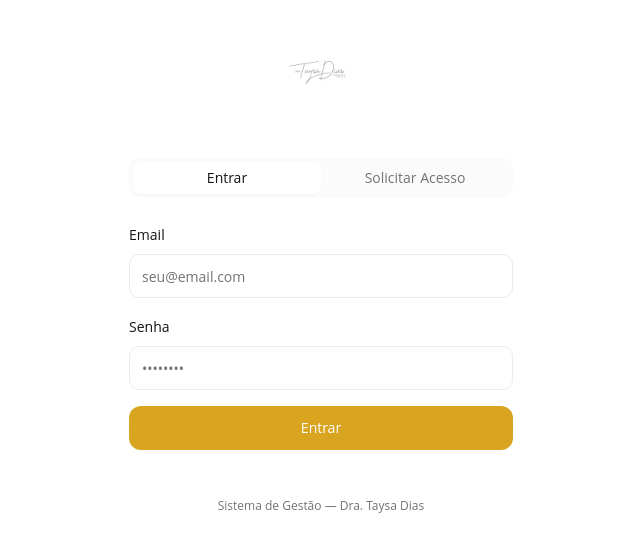
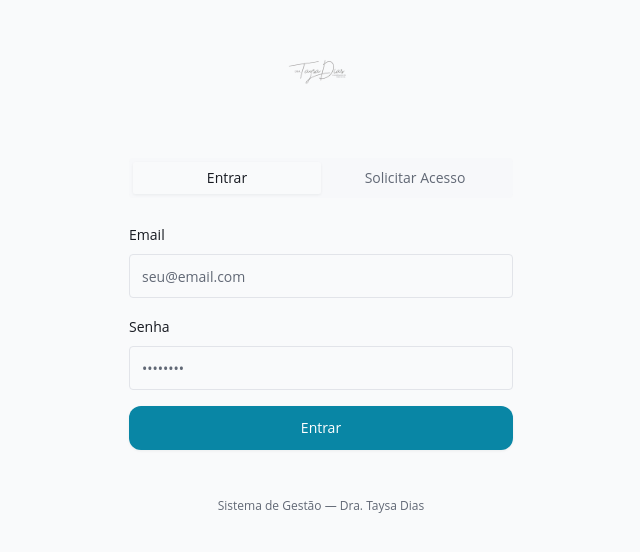
Before and after one commit to VictorCamisa/remix-of-remix-of-esthetic-flow, a React (Vite) app: page /auth in a window 1280 px wide. Shown: the part 132-684 px from the top of the page, without its empty margins (319-959 px from the left). Built offline with nearby package versions, Linux system fonts and the light colour scheme; the HTML template or start-up script is replaced by a standard one.

Commit message:
Changes
Co-authored-by: VictorCamisa <209834866+VictorCamisa@users.noreply.github.com>

```diff
--- a/src/index.css
+++ b/src/index.css
@@ -1,212 +1,196 @@
-@import url('https://fonts.googleapis.com/css2?family=Inter:wght@300;400;500;600;700&display=swap');
+@import url('https://fonts.googleapis.com/css2?family=Inter+Tight:wght@400;500;600;700&family=IBM+Plex+Sans:wght@400;500;600&family=JetBrains+Mono:wght@400;500&display=swap');
 
 @tailwind base;
 @tailwind components;
 @tailwind utilities;
 
-/* ===== PREMIUM ADAPTIVE DESIGN SYSTEM ===== */
-/* Light Mode: Editorial, Clean, Sophisticated */
-/* Dark Mode: Tech, Glassmorphism, Premium */
+/* ===== CORPORATE DENSE DESIGN SYSTEM =====
+   References: Stripe, Linear, Bloomberg.
+   Single accent (teal-cyan), neutral cool greys, hairline borders.
+   Mode-symmetrical tokens, no decorative gradients.
+*/
 
 @layer base {
   :root {
-    /* ===== LIGHT MODE - Clean & Minimal ===== */
+    /* Surfaces */
+    --background: 220 18% 98%;
+    --foreground: 220 18% 11%;
 
-    /* Background - Pure white */
-    --background: 0 0% 100%;
-    --foreground: 0 0% 8%;
+    --card: 0 0% 100%;
+    --card-foreground: 220 18% 11%;
 
-    /* Cards - White */
-    --card: 0 0% 100%;
-    --card-foreground: 0 0% 8%;
+    --popover: 0 0% 100%;
+    --popover-foreground: 220 18% 11%;
 
-    /* Popover */
-    --popover: 0 0% 100%;
-    --popover-foreground: 0 0% 8%;
+    /* Surface elevations (corporate dense uses slight tints, not shadows) */
+    --surface-1: 220 16% 96%;
+    --surface-2: 220 14% 93%;
 
-    /* Primary - Elegant Gold */
-    --primary: 43 74% 49%;
+    /* Accent — teal */
+    --primary: 192 90% 34%;
     --primary-foreground: 0 0% 100%;
+    --primary-soft: 192 70% 95%;
 
-    /* Secondary - Light gray */
-    --secondary: 0 0% 96%;
-    --secondary-foreground: 0 0% 20%;
+    --secondary: 220 14% 94%;
+    --secondary-foreground: 220 16% 22%;
 
-    /* Muted - Neutral gray */
-    --muted: 0 0% 95%;
-    --muted-foreground: 0 0% 45%;
+    --muted: 220 14% 95%;
+    --muted-foreground: 220 9% 42%;
 
-    /* Accent - Very light gold tint */
-    --accent: 43 30% 96%;
-    --accent-foreground: 43 70% 35%;
+    --accent: 192 70% 95%;
+    --accent-foreground: 192 90% 28%;
 
-    /* Destructive */
-    --destructive: 0 72% 51%;
+    --destructive: 0 72% 48%;
     --destructive-foreground: 0 0% 100%;
 
-    /* Borders - Neutral */
-    --border: 0 0% 90%;
-    --input: 0 0% 92%;
-    --ring: 43 74% 49%;
+    --border: 220 14% 88%;
+    --input: 220 14% 90%;
+    --ring: 192 90% 38%;
 
-    /* Chart colors - Gold variations */
-    --chart-1: 43 74% 49%;
-    --chart-2: 43 60% 40%;
-    --chart-3: 43 80% 55%;
-    --chart-4: 43 50% 35%;
-    --chart-5: 43 90% 60%;
-
-    /* Sidebar */
-    --sidebar: 0 0% 99%;
-    --sidebar-foreground: 0 0% 15%;
-    --sidebar-primary: 43 74% 49%;
-    --sidebar-primary-foreground: 0 0% 100%;
-    --sidebar-accent: 0 0% 95%;
-    --sidebar-accent-foreground: 0 0% 20%;
-    --sidebar-border: 0 0% 92%;
-    --sidebar-ring: 43 74% 49%;
-
-    /* Status Colors */
-    --success: 145 65% 38%;
+    /* Status */
+    --success: 152 60% 36%;
     --success-foreground: 0 0% 100%;
-    --warning: 43 90% 50%;
+    --warning: 38 92% 48%;
     --warning-foreground: 0 0% 10%;
-    --info: 210 80% 52%;
+    --info: 210 80% 45%;
     --info-foreground: 0 0% 100%;
 
-    /* Module Colors - All use primary gold */
-    --module-financeiro: 43 74% 49%;
-    --module-crm: 43 74% 49%;
-    --module-admin: 43 74% 49%;
-    --module-bi: 43 74% 49%;
+    /* Charts — restrained palette */
+    --chart-1: 192 90% 38%;
+    --chart-2: 220 60% 50%;
+    --chart-3: 152 55% 40%;
+    --chart-4: 38 90% 50%;
+    --chart-5: 280 50% 55%;
+
+    /* Sidebar (rail + subnav use these) */
+    --sidebar: 220 18% 96%;
+    --sidebar-foreground: 220 16% 22%;
+    --sidebar-primary: 192 90% 34%;
+    --sidebar-primary-foreground: 0 0% 100%;
+    --sidebar-accent: 220 14% 92%;
+    --sidebar-accent-foreground: 220 18% 11%;
+    --sidebar-border: 220 14% 88%;
+    --sidebar-ring: 192 90% 38%;
+
+    /* Module accent (kept for legacy, all use primary now) */
+    --module-financeiro: var(--primary);
+    --module-crm: var(--primary);
+    --module-admin: var(--primary);
+    --module-bi: var(--primary);
 
     /* Typography */
-    --font-sans: 'Inter', -apple-system, BlinkMacSystemFont, system-ui, sans-serif;
-    --font-mono: 'SF Mono', 'Monaco', 'Menlo', monospace;
-    --font-signature: 'Great Vibes', cursive;
+    --font-sans: 'IBM Plex Sans', -apple-system, BlinkMacSystemFont, system-ui, sans-serif;
+    --font-display: 'Inter Tight', 'IBM Plex Sans', system-ui, sans-serif;
+    --font-mono: 'JetBrains Mono', 'SF Mono', Menlo, monospace;
+    --font-signature: 'Inter Tight', sans-serif;
 
-    /* Radius */
-    --radius: 0.75rem;
+    /* Density */
+    --radius: 0.375rem; /* 6px — corporate, not playful */
 
-    /* Shadows - Subtle */
-    --shadow-2xs: 0 1px 2px -1px hsl(0 0% 0% / 0.03);
-    --shadow-xs: 0 1px 3px -1px hsl(0 0% 0% / 0.04);
-    --shadow-sm: 0 2px 4px -2px hsl(0 0% 0% / 0.05);
-    --shadow: 0 4px 6px -4px hsl(0 0% 0% / 0.06);
-    --shadow-md: 0 8px 12px -6px hsl(0 0% 0% / 0.08);
-    --shadow-lg: 0 12px 20px -8px hsl(0 0% 0% / 0.1);
-    --shadow-xl: 0 20px 30px -12px hsl(0 0% 0% / 0.12);
-    --shadow-2xl: 0 32px 48px -16px hsl(0 0% 0% / 0.15);
+    /* Hairline shadows — almost invisible, just edge definition */
+    --shadow-2xs: 0 0 0 1px hsl(220 14% 88% / 0.5);
+    --shadow-xs: 0 1px 2px 0 hsl(220 18% 11% / 0.04);
+    --shadow-sm: 0 1px 3px 0 hsl(220 18% 11% / 0.06);
+    --shadow: 0 2px 6px -1px hsl(220 18% 11% / 0.08);
+    --shadow-md: 0 4px 10px -2px hsl(220 18% 11% / 0.08);
+    --shadow-lg: 0 8px 20px -4px hsl(220 18% 11% / 0.1);
+    --shadow-xl: 0 12px 28px -8px hsl(220 18% 11% / 0.12);
+    --shadow-2xl: 0 24px 48px -16px hsl(220 18% 11% / 0.16);
 
-    /* Glass */
-    --glass-bg: 0 0% 100% / 0.9;
-    --glass-border: 0 0% 85% / 0.5;
+    /* Glass — kept inert for legacy classes */
+    --glass-bg: 0 0% 100% / 0.95;
+    --glass-border: 220 14% 88% / 0.6;
     --glass-blur: 8px;
 
-    /* Gradients */
-    --gradient-start: 0 0% 100%;
-    --gradient-end: 0 0% 98%;
-    --gradient-accent: 43 30% 97%;
+    --gradient-start: 220 18% 98%;
+    --gradient-end: 220 18% 96%;
+    --gradient-accent: 192 70% 96%;
 
-    --glow-opacity: 0.05;
-    --hover-lift: -2px;
-    --card-border-opacity: 0.5;
+    --glow-opacity: 0;
+    --hover-lift: 0px;
+    --card-border-opacity: 0.6;
   }
 
   .dark {
-    /* ===== DARK MODE - Black & Gold ===== */
+    --background: 220 18% 6%;
+    --foreground: 220 12% 92%;
 
-    /* Background - Pure black */
-    --background: 0 0% 4%;
-    --foreground: 0 0% 95%;
+    --card: 220 18% 8%;
+    --card-foreground: 220 12% 92%;
 
-    /* Cards - Dark gray */
-    --card: 0 0% 8%;
-    --card-foreground: 0 0% 95%;
+    --popover: 220 18% 9%;
+    --popover-foreground: 220 12% 92%;
 
-    /* Popover */
-    --popover: 0 0% 7%;
-    --popover-foreground: 0 0% 95%;
+    --surface-1: 220 16% 10%;
+    --surface-2: 220 14% 13%;
 
-    /* Primary - Bright Gold */
-    --primary: 45 90% 55%;
-    --primary-foreground: 0 0% 5%;
+    --primary: 192 80% 50%;
+    --primary-foreground: 220 18% 6%;
+    --primary-soft: 192 60% 14%;
 
-    /* Secondary - Dark gray */
-    --secondary: 0 0% 12%;
-    --secondary-foreground: 0 0% 75%;
+    --secondary: 220 14% 13%;
+    --secondary-foreground: 220 10% 80%;
 
-    /* Muted - Dark gray */
-    --muted: 0 0% 10%;
-    --muted-foreground: 0 0% 50%;
+    --muted: 220 14% 11%;
+    --muted-foreground: 220 8% 56%;
 
-    /* Accent - Subtle gold tint on dark */
-    --accent: 45 20% 12%;
-    --accent-foreground: 45 80% 65%;
+    --accent: 192 50% 14%;
+    --accent-foreground: 192 80% 70%;
 
-    /* Destructive */
     --destructive: 0 65% 55%;
     --destructive-foreground: 0 0% 100%;
 
-    /* Borders - Subtle */
-    --border: 0 0% 15%;
-    --input: 0 0% 14%;
-    --ring: 45 90% 55%;
+    --border: 220 14% 16%;
+    --input: 220 14% 14%;
+    --ring: 192 80% 50%;
 
-    /* Chart colors - Gold variations */
-    --chart-1: 45 90% 55%;
-    --chart-2: 45 70% 45%;
-    --chart-3: 45 95% 60%;
-    --chart-4: 45 60% 40%;
-    --chart-5: 45 100% 65%;
-
-    /* Sidebar */
-    --sidebar: 0 0% 6%;
-    --sidebar-foreground: 0 0% 85%;
-    --sidebar-primary: 45 90% 55%;
-    --sidebar-primary-foreground: 0 0% 5%;
-    --sidebar-accent: 0 0% 12%;
-    --sidebar-accent-foreground: 0 0% 80%;
-    --sidebar-border: 0 0% 12%;
-    --sidebar-ring: 45 90% 55%;
-
-    /* Status Colors */
-    --success: 145 65% 45%;
+    --success: 152 55% 48%;
     --success-foreground: 0 0% 100%;
-    --warning: 45 90% 55%;
-    --warning-foreground: 0 0% 5%;
-    --info: 210 80% 55%;
+    --warning: 38 92% 55%;
+    --warning-foreground: 220 18% 6%;
+    --info: 210 80% 60%;
     --info-foreground: 0 0% 100%;
 
-    /* Module Colors - All gold */
-    --module-financeiro: 45 90% 55%;
-    --module-crm: 45 90% 55%;
-    --module-admin: 45 90% 55%;
-    --module-bi: 45 90% 55%;
+    --chart-1: 192 80% 55%;
+    --chart-2: 220 60% 65%;
+    --chart-3: 152 55% 55%;
+    --chart-4: 38 90% 60%;
+    --chart-5: 280 55% 65%;
 
-    /* Shadows */
-    --shadow-2xs: 0 1px 2px 0 hsl(0 0% 0% / 0.4);
-    --shadow-xs: 0 1px 3px 0 hsl(0 0% 0% / 0.5);
-    --shadow-sm: 0 2px 6px -1px hsl(0 0% 0% / 0.5);
-    --shadow: 0 4px 12px -2px hsl(0 0% 0% / 0.6);
-    --shadow-md: 0 6px 16px -4px hsl(0 0% 0% / 0.6);
-    --shadow-lg: 0 10px 24px -6px hsl(0 0% 0% / 0.7);
-    --shadow-xl: 0 16px 32px -8px hsl(0 0% 0% / 0.7);
-    --shadow-2xl: 0 24px 48px -12px hsl(0 0% 0% / 0.8);
+    --sidebar: 220 20% 7%;
+    --sidebar-foreground: 220 10% 80%;
+    --sidebar-primary: 192 80% 50%;
+    --sidebar-primary-foreground: 220 18% 6%;
+    --sidebar-accent: 220 16% 12%;
+    --sidebar-accent-foreground: 220 12% 92%;
+    --sidebar-border: 220 14% 14%;
+    --sidebar-ring: 192 80% 50%;
 
-    /* Glass */
-    --glass-bg: 0 0% 8% / 0.85;
-    --glass-border: 0 0% 100% / 0.06;
-    --glass-blur: 16px;
+    --module-financeiro: var(--primary);
+    --module-crm: var(--primary);
+    --module-admin: var(--primary);
+    --module-bi: var(--primary);
 
-    /* Gradients */
-    --gradient-start: 0 0% 5%;
-    --gradient-end: 0 0% 6%;
-    --gradient-accent: 45 20% 10%;
+    --shadow-2xs: 0 0 0 1px hsl(220 14% 16% / 0.6);
+    --shadow-xs: 0 1px 2px 0 hsl(0 0% 0% / 0.4);
+    --shadow-sm: 0 1px 3px 0 hsl(0 0% 0% / 0.5);
+    --shadow: 0 2px 6px -1px hsl(0 0% 0% / 0.55);
+    --shadow-md: 0 4px 10px -2px hsl(0 0% 0% / 0.6);
+    --shadow-lg: 0 8px 20px -4px hsl(0 0% 0% / 0.65);
+    --shadow-xl: 0 12px 28px -8px hsl(0 0% 0% / 0.7);
+    --shadow-2xl: 0 24px 48px -16px hsl(0 0% 0% / 0.75);
 
-    --glow-opacity: 0.08;
-    --hover-lift: -3px;
-    --card-border-opacity: 0.08;
+    --glass-bg: 220 18% 8% / 0.9;
+    --glass-border: 220 10% 100% / 0.06;
+    --glass-blur: 12px;
+
+    --gradient-start: 220 18% 6%;
+    --gradient-end: 220 18% 8%;
+    --gradient-accent: 192 50% 12%;
+
+    --glow-opacity: 0;
+    --hover-lift: 0px;
+    --card-border-opacity: 0.5;
   }
 
   @theme inline {
```
